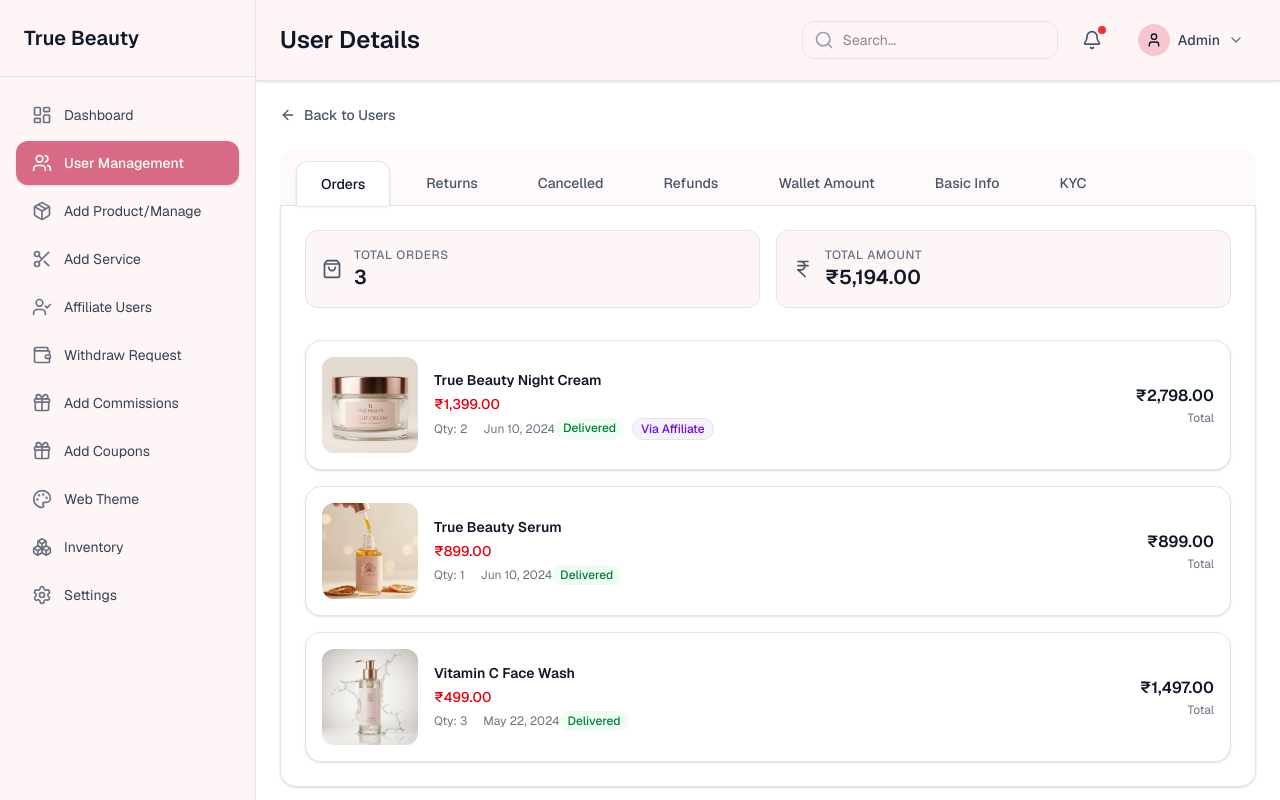
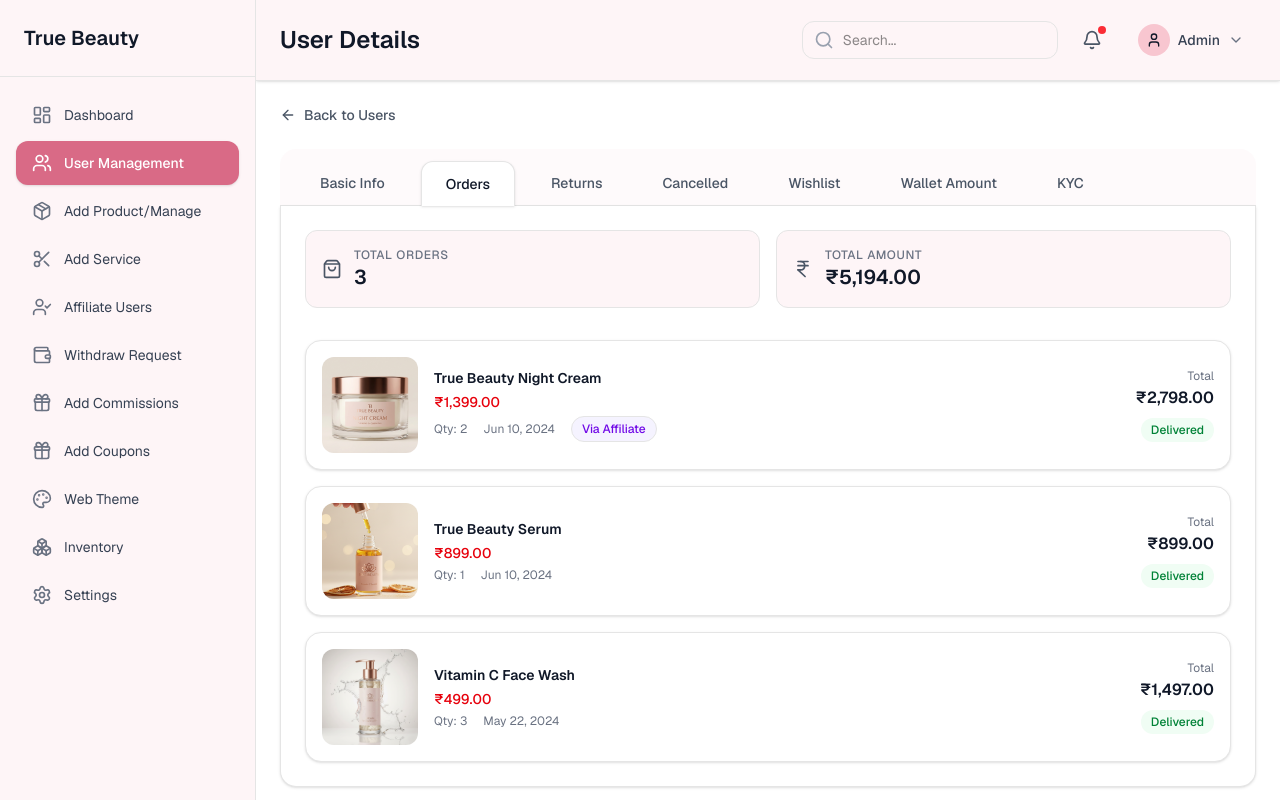
Before and after one commit to ZoyaAnsari19/true-beauty-admin-panel, a Next.js app: page /users/1 in a window 1280 px wide. Both pictures are taken after a click on the tab "Orders". Built offline with nearby package versions, Linux system fonts and the light colour scheme.

Commit message:
Enhance UserDetailPage and users-data: Introduce wishlist management with new WishlistItem interface and update UserDetailPage to display user wishlist items. This improves user experience by allowing users to view and interact with their liked products.

```diff
--- a/app/users/[id]/page.tsx
+++ b/app/users/[id]/page.tsx
@@ -32,6 +32,7 @@
   OrderItem,
   ReturnStatus,
   User as UserModel,
+  WishlistItem,
 } from "@/lib/users-data";
 
 function formatDate(dateStr: string) {
@@ -665,6 +666,112 @@
 
   const affiliateForUser = affiliates.find((a) => a.email === user.email);
 
+  const wishlist = user.wishlist ?? [];
+
+  const [selectedWishlistItem, setSelectedWishlistItem] =
+    useState<WishlistItem | null>(null);
+
+  const wishlistTotalValue = wishlist.reduce(
+    (sum, item) => sum + item.price,
+    0
+  );
+
+  const wishlistContent = (
+    <div>
+      <OrdersTabSummary
+        count={wishlist.length}
+        total={wishlistTotalValue}
+        countLabel="Total Liked Products"
+        amountLabel="Total Wishlist Value"
+      />
+      {wishlist.length === 0 ? (
+        <p className="text-center text-gray-500 py-8 text-sm">
+          User has not liked any products yet.
+        </p>
+      ) : (
+        <div className="space-y-4">
+          {wishlist.map((item) => (
+            <div
+              key={item.id}
+              className="flex flex-col sm:flex-row gap-4 p-4 rounded-2xl border border-[#f8c6d0]/60 bg-white shadow-sm cursor-pointer hover:shadow-md transition-shadow"
+              onClick={() => setSelectedWishlistItem(item)}
+            >
+              <div className="shrink-0 w-full sm:w-24 h-24 rounded-xl bg-[#fef5f7] overflow-hidden flex items-center justify-center">
+                {item.productImage ? (
+                  // eslint-disable-next-line @next/next/no-img-element
+                  <img
+                    src={item.productImage}
+                    alt={item.productName}
+                    className="w-full h-full object-cover"
+                  />
+                ) : (
+                  <div className="w-full h-full flex items-center justify-center text-gray-400 text-3xl font-light">
+                    —
+                  </div>
+                )}
+              </div>
+              <div className="flex-1 min-w-0 flex flex-col sm:flex-row sm:items-center sm:justify-between gap-3">
+                <div className="space-y-1">
+                  <h3 className="text-sm font-semibold text-gray-900 truncate">
+                    {item.productName}
+                  </h3>
+                  <p className="text-xs text-gray-500 uppercase tracking-wider">
+                    {item.category}
+                  </p>
+                  <p className="text-sm font-medium text-red-600">
+                    {formatCurrency(item.price)}
+                  </p>
+                  <div className="flex items-center flex-wrap gap-x-4 gap-y-1 mt-1 text-xs text-gray-500">
+                    <span className="text-gray-500">
+                      Liked on{" "}
+                      {new Date(item.likedAt).toLocaleDateString("en-US", {
+                        year: "numeric",
+                        month: "short",
+                        day: "numeric",
+                      })}
+                    </span>
+                    <span
+                      className="inline-flex px-2.5 py-1 rounded-full text-xs font-medium bg-green-50 text-green-700"
+                    >
+                      {item.stockStatus === "in_stock"
+                        ? "In stock"
+                        : item.stockStatus === "low_stock"
+                        ? "Low stock"
+                        : "Out of stock"}
+                    </span>
+                  </div>
+                </div>
+                <div className="shrink-0 sm:text-right">
+                  <p className="text-xs text-gray-500">Total</p>
+                  <p className="text-base font-semibold text-gray-900 mt-0.5">
+                    {formatCurrency(item.price)}
+                  </p>
+                  <div className="mt-2 flex justify-start sm:justify-end">
+                    <span
+                      className={`inline-flex px-2.5 py-1 rounded-full text-xs font-medium ${
+                        item.productStatus === "active"
+                          ? "bg-emerald-50 text-emerald-700"
+                          : item.productStatus === "draft"
+                          ? "bg-gray-100 text-gray-700"
+                          : "bg-red-50 text-red-700"
+                      }`}
+                    >
+                      {item.productStatus === "active"
+                        ? "Active"
+                        : item.productStatus === "draft"
+                        ? "Draft"
+                        : "Inactive"}
+                    </span>
+                  </div>
+                </div>
+              </div>
+            </div>
+          ))}
+        </div>
+      )}
+    </div>
+  );
+
   const walletContent = (
     <div className="space-y-6">
       <div className="bg-white rounded-2xl border border-gray-100 shadow-sm overflow-hidden">
@@ -696,20 +803,20 @@
 
   const tabs: TabItem[] = affiliateForUser
     ? [
+        { id: "basic", label: "Basic Info", content: basicInfoContent },
         { id: "purchases", label: "Orders", content: purchasesContent },
         { id: "returns", label: "Returns", content: returnsContent },
         { id: "cancelled", label: "Cancelled", content: cancelledContent },
-        { id: "refunds", label: "Refunds", content: refundsContent },
+        { id: "wishlist", label: "Wishlist", content: wishlistContent },
         { id: "wallet", label: "Wallet Amount", content: walletContent },
-        { id: "basic", label: "Basic Info", content: basicInfoContent },
         { id: "kyc", label: "KYC", content: kycContent },
       ]
     : [
+        { id: "basic", label: "Basic Info", content: basicInfoContent },
         { id: "purchases", label: "Orders", content: purchasesContent },
         { id: "returns", label: "Returns", content: returnsContent },
         { id: "cancelled", label: "Cancelled", content: cancelledContent },
-        { id: "refunds", label: "Refunds", content: refundsContent },
-        { id: "basic", label: "Basic Info", content: basicInfoContent },
+        { id: "wishlist", label: "Wishlist", content: wishlistContent },
         { id: "kyc", label: "KYC", content: kycContent },
       ];
 
@@ -724,7 +831,90 @@
       </Link>
 
       {/* Tabs */}
-      <Tabination tabs={tabs} defaultTabId="purchases" />
+      <Tabination tabs={tabs} defaultTabId="basic" />
+
+      {selectedWishlistItem && (
+        <div className="fixed inset-0 z-40 flex items-center justify-center bg-black/40 px-4">
+          <div className="bg-white rounded-2xl shadow-lg border border-gray-100 max-w-lg w-full">
+            <div className="flex items-center justify-between px-5 py-4 border-b border-gray-100 bg-[#fef5f7] rounded-t-2xl">
+              <h2 className="text-sm font-semibold text-gray-900">
+                Product details
+              </h2>
+              <button
+                type="button"
+                onClick={() => setSelectedWishlistItem(null)}
+                className="p-1 rounded-full hover:bg-white"
+              >
+                <X className="w-4 h-4 text-gray-500" />
+              </button>
+            </div>
+            <div className="p-5 space-y-4">
+              <div className="flex gap-4">
+                <div className="shrink-0 w-24 h-24 rounded-xl bg-[#fef5f7] overflow-hidden flex items-center justify-center">
+                  {selectedWishlistItem.productImage ? (
+                    // eslint-disable-next-line @next/next/no-img-element
+                    <img
+                      src={selectedWishlistItem.productImage}
+                      alt={selectedWishlistItem.productName}
+                      className="w-full h-full object-cover"
+                    />
+                  ) : (
+                    <div className="w-full h-full flex items-center justify-center text-gray-400 text-3xl font-light">
+                      —
+                    </div>
+                  )}
+                </div>
+                <div className="flex-1 min-w-0 space-y-1">
+                  <p className="text-sm font-semibold text-gray-900 truncate">
+                    {selectedWishlistItem.productName}
+                  </p>
+                  <p className="text-xs text-gray-500 uppercase tracking-wider">
+                    {selectedWishlistItem.category}
+                  </p>
+                  <p className="text-sm font-medium text-red-600">
+                    {formatCurrency(selectedWishlistItem.price)}
+                  </p>
+                  <div className="flex flex-wrap gap-2 mt-1">
+                    <span className="inline-flex px-2.5 py-1 rounded-full text-xs font-medium bg-green-50 text-green-700">
+                      {selectedWishlistItem.stockStatus === "in_stock"
+                        ? "In stock"
+                        : selectedWishlistItem.stockStatus === "low_stock"
+                        ? "Low stock"
+                        : "Out of stock"}
+                    </span>
+                    <span
+                      className={`inline-flex px-2.5 py-1 rounded-full text-xs font-medium ${
+                        selectedWishlistItem.productStatus === "active"
+                          ? "bg-emerald-50 text-emerald-700"
+                          : selectedWishlistItem.productStatus === "draft"
+                          ? "bg-gray-100 text-gray-700"
+                          : "bg-red-50 text-red-700"
+                      }`}
+                    >
+                      {selectedWishlistItem.productStatus === "active"
+                        ? "Active"
+                        : selectedWishlistItem.productStatus === "draft"
+                        ? "Draft"
+                        : "Inactive"}
+                    </span>
+                  </div>
+                  <p className="text-xs text-gray-500">
+                    Liked on{" "}
+                    {new Date(selectedWishlistItem.likedAt).toLocaleDateString(
+                      "en-US",
+                      {
+                        year: "numeric",
+                        month: "short",
+                        day: "numeric",
+                      }
+                    )}
+                  </p>
+                </div>
+              </div>
+            </div>
+          </div>
+        </div>
+      )}
     </div>
   );
 }
--- a/components/ui/Card.tsx
+++ b/components/ui/Card.tsx
@@ -94,30 +94,28 @@
             <p className="text-sm font-medium text-red-600">
               {defaultFormatCurrency(price, currency)}
             </p>
-            <div className="flex items-center text-xs text-gray-500 flex-wrap gap-y-1">
-              <div className="flex items-center gap-x-4">
-                <span>Qty: {quantity}</span>
-                <span>{formatDate(orderDate)}</span>
-              </div>
-              <div className="flex-1 flex justify-center gap-2 min-w-0">
-                <span
-                  className={`inline-flex px-2 py-0.5 rounded-full text-xs font-medium ${statusClass}`}
-                >
-                  {orderStatus}
+            <div className="flex items-center text-xs text-gray-500 flex-wrap gap-x-4 gap-y-1 mt-1">
+              <span>Qty: {quantity}</span>
+              <span>{formatDate(orderDate)}</span>
+              {showAffiliateBadge && (
+                <span className="inline-flex items-center px-2.5 py-1 rounded-full text-xs font-medium bg-violet-50 text-violet-700 border border-violet-200/60">
+                  Via Affiliate
                 </span>
-                {showAffiliateBadge && (
-                  <span className="inline-flex items-center px-2 py-0.5 rounded-full text-xs font-medium bg-violet-50 text-violet-700 border border-violet-200/60">
-                    Via Affiliate
-                  </span>
-                )}
-              </div>
+              )}
             </div>
           </div>
           <div className="shrink-0 sm:text-right">
-            <p className="text-base font-semibold text-gray-900">
+            <p className="text-xs text-gray-500">Total</p>
+            <p className="text-base font-semibold text-gray-900 mt-0.5">
               {defaultFormatCurrency(totalAmount, currency)}
             </p>
-            <p className="text-xs text-gray-500 mt-0.5">Total</p>
+            <div className="mt-2 flex justify-start sm:justify-end">
+              <span
+                className={`inline-flex px-2.5 py-1 rounded-full text-xs font-medium ${statusClass}`}
+              >
+                {orderStatus}
+              </span>
+            </div>
           </div>
         </div>
       </div>
--- a/lib/users-data.ts
+++ b/lib/users-data.ts
@@ -139,10 +139,23 @@
   cancelledOrders: OrderItem[];
   refundedOrders: OrderItem[];
   exchangeOrders: OrderItem[];
+  wishlist: WishlistItem[];
   /**
    * Optional KYC information uploaded from user side.
    */
   kyc?: UserKyc;
+}
+
+export interface WishlistItem {
+  id: string;
+  productId: string;
+  productName: string;
+  productImage?: string | null;
+  category: string;
+  price: number;
+  stockStatus: "in_stock" | "low_stock" | "out_of_stock";
+  productStatus: "active" | "draft" | "inactive";
+  likedAt: string;
 }
 
 // Mock order items for development
@@ -266,6 +279,31 @@
   },
 ];
 
+const MOCK_WISHLIST_USER1: WishlistItem[] = [
+  {
+    id: "w-1",
+    productId: "p1",
+    productName: "True Beauty Night Cream",
+    productImage: "/products/nightCream.png",
+    category: "Skincare",
+    price: 1399,
+    stockStatus: "in_stock",
+    productStatus: "active",
+    likedAt: "2024-06-05T10:15:00Z",
+  },
+  {
+    id: "w-2",
+    productId: "p2",
+    productName: "True Beauty Serum",
+    productImage: "/products/serum.png",
+    category: "Skincare",
+    price: 899,
+    stockStatus: "low_stock",
+    productStatus: "active",
+    likedAt: "2024-06-08T14:45:00Z",
+  },
+];
+
 const MOCK_PURCHASES_USER2: OrderItem[] = [
   {
     orderId: "ord-2a",
@@ -289,6 +327,7 @@
   },
 ];
 const MOCK_EXCHANGES_USER2: OrderItem[] = [];
+const MOCK_WISHLIST_USER2: WishlistItem[] = [];
 const MOCK_PURCHASES_USER4: OrderItem[] = [
   {
     orderId: "ord-4a",
@@ -426,6 +465,19 @@
     orderStatus: "Refunded",
   },
 ];
+const MOCK_WISHLIST_USER4: WishlistItem[] = [
+  {
+    id: "w-3",
+    productId: "p3",
+    productName: "Cleansing Balm",
+    productImage: "/products/cleansing-balm.png",
+    category: "Cleansers",
+    price: 799,
+    stockStatus: "in_stock",
+    productStatus: "active",
+    likedAt: "2024-05-18T09:00:00Z",
+  },
+];
 const MOCK_PURCHASES_USER5: OrderItem[] = [
   {
     orderId: "ord-5a",
@@ -513,6 +565,7 @@
     orderStatus: "Refunded",
   },
 ];
+const MOCK_WISHLIST_USER5: WishlistItem[] = [];
 
 // Mock data for development
 export const MOCK_USERS: User[] = [
@@ -540,6 +593,7 @@
     cancelledOrders: MOCK_CANCELLED_USER1,
     refundedOrders: MOCK_REFUNDED_USER1,
     exchangeOrders: MOCK_EXCHANGES_USER1,
+    wishlist: MOCK_WISHLIST_USER1,
     kyc: {
       status: "verified",
       aadharUrl:
@@ -572,6 +626,7 @@
     cancelledOrders: [],
     refundedOrders: [],
     exchangeOrders: MOCK_EXCHANGES_USER2,
+    wishlist: MOCK_WISHLIST_USER2,
     kyc: {
       status: "pending",
     },
@@ -600,6 +655,7 @@
     cancelledOrders: [],
     refundedOrders: [],
     exchangeOrders: [],
+    wishlist: [],
     kyc: {
       status: "not_submitted",
     },
@@ -628,6 +684,7 @@
     cancelledOrders: MOCK_CANCELLED_USER4,
     refundedOrders: MOCK_REFUNDED_USER4,
     exchangeOrders: MOCK_EXCHANGES_USER4,
+    wishlist: MOCK_WISHLIST_USER4,
     kyc: {
       status: "verified",
     },
@@ -656,6 +713,7 @@
     cancelledOrders: MOCK_CANCELLED_USER5,
     refundedOrders: MOCK_REFUNDED_USER5,
     exchangeOrders: MOCK_EXCHANGES_USER5,
+    wishlist: MOCK_WISHLIST_USER5,
     kyc: {
       status: "not_submitted",
     },
```
